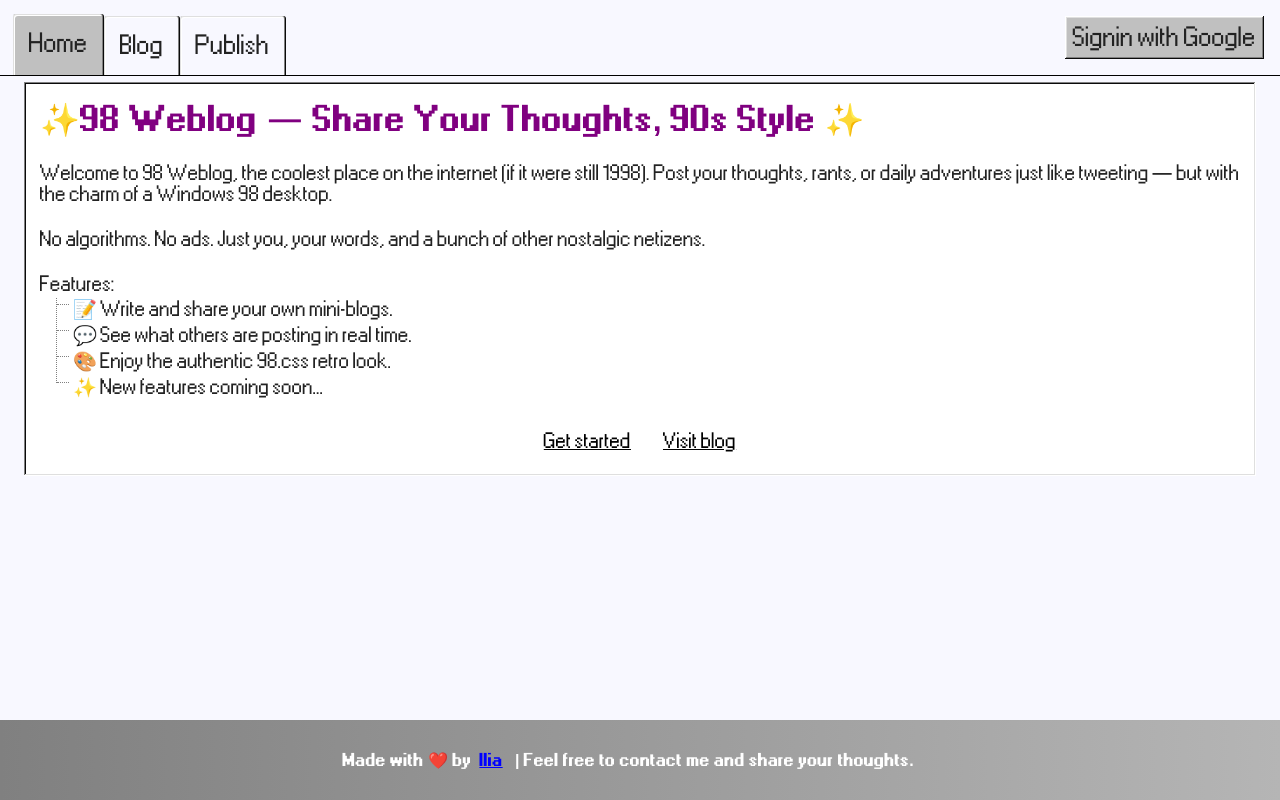
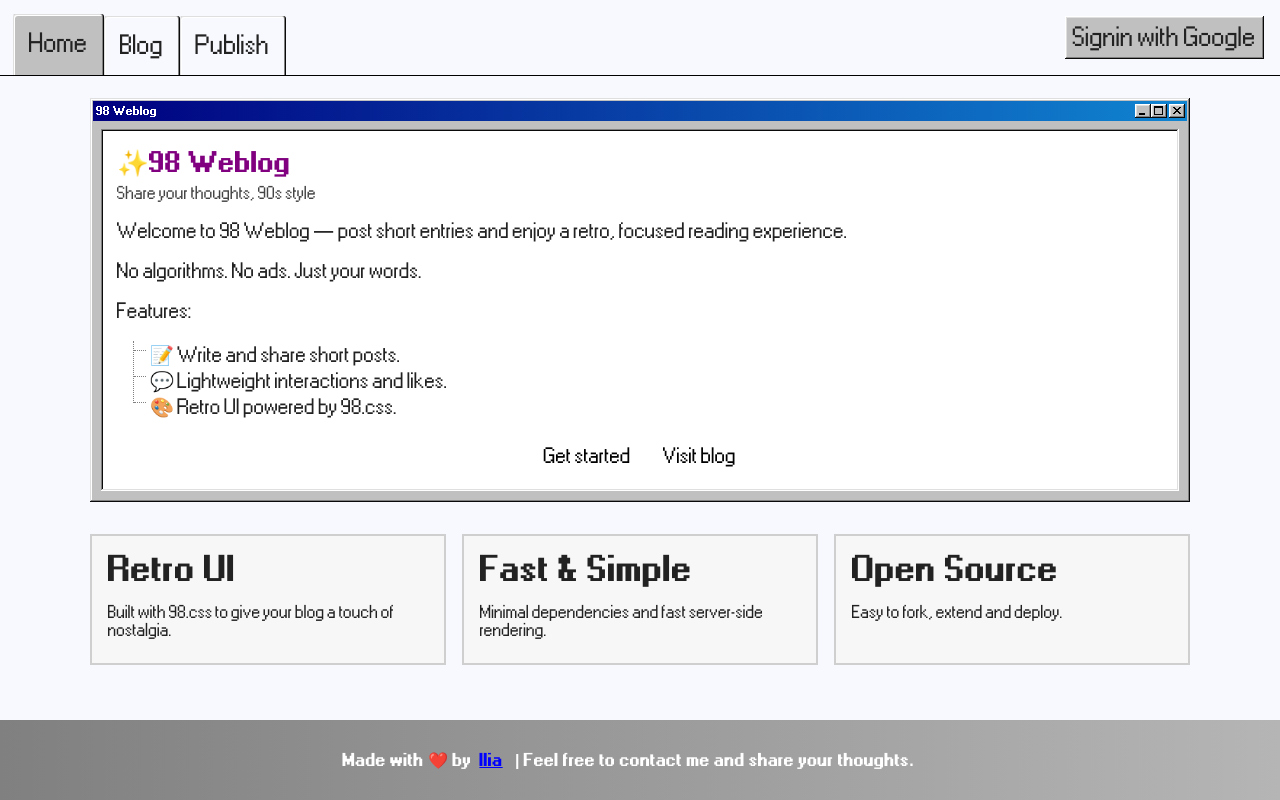
Before and after one commit to IliaAhd/98-weblog, a Next.js app: page / in a window 1280 px wide. Built offline with nearby package versions, Linux system fonts and the light colour scheme; no server answers.

Commit message:
New landing page

```diff
--- a/src/app/page.tsx
+++ b/src/app/page.tsx
@@ -1,9 +1,11 @@
 import Hero from "@/components/Hero/Hero";
+import Features from "@/components/Features/Features";
 
 export default function Home() {
   return (
     <>
       <Hero />
+      <Features />
     </>
   );
 }
--- /dev/null
+++ b/src/components/Features/Features.module.css
@@ -0,0 +1,31 @@
+.features {
+  max-width: 1100px;
+  margin: 2rem auto;
+}
+
+.grid {
+  display: grid;
+  grid-template-columns: repeat(3, 1fr);
+  gap: 1rem;
+}
+
+.card {
+  padding: 0.5rem;
+  border: 2px solid #cfcfcf;
+  background: #f7f7f7;
+  box-shadow: none;
+}
+
+.card p {
+  font-size: 1rem;
+}
+
+.card h3 {
+  margin: 0 0 0.5rem 0;
+}
+
+@media (max-width: 800px) {
+  .grid {
+    grid-template-columns: 1fr;
+  }
+}
--- /dev/null
+++ b/src/components/Features/Features.tsx
@@ -0,0 +1,30 @@
+import styles from "./Features.module.css";
+
+export default function Features() {
+  return (
+    <section className={styles.features} aria-labelledby="features-title">
+      <div className={styles.grid}>
+        <div className={`window ${styles.card}`}>
+          <div className="window-body">
+            <h3>Retro UI</h3>
+            <p>Built with 98.css to give your blog a touch of nostalgia.</p>
+          </div>
+        </div>
+
+        <div className={`window ${styles.card}`}>
+          <div className="window-body">
+            <h3>Fast & Simple</h3>
+            <p>Minimal dependencies and fast server-side rendering.</p>
+          </div>
+        </div>
+
+        <div className={`window ${styles.card}`}>
+          <div className="window-body">
+            <h3>Open Source</h3>
+            <p>Easy to fork, extend and deploy.</p>
+          </div>
+        </div>
+      </div>
+    </section>
+  );
+}
--- a/src/components/Hero/Hero.module.css
+++ b/src/components/Hero/Hero.module.css
@@ -1,11 +1,20 @@
 .list {
   font-size: 1.2rem !important;
   padding: 1rem !important;
+  display: flex !important;
+  flex-direction: column;
+  gap: 1rem;
 }
 
 .title {
-  font-size: 2rem;
+  font-size: 1.6rem;
   color: purple;
+}
+
+.subtitle {
+  font-size: 1rem;
+  color: #444;
+  margin-top: 6px;
 }
 
 .navList {
--- a/src/components/Hero/Hero.tsx
+++ b/src/components/Hero/Hero.tsx
@@ -3,41 +3,46 @@ import Link from "next/link";
 
 export default function Hero() {
   return (
-    <div className="window-body">
-      <div>
+    <div
+      className="window"
+      style={{ maxWidth: "1100px", margin: "1.5rem auto" }}
+    >
+      <div className="title-bar">
+        <div className="title-bar-text">98 Weblog</div>
+        <div className="title-bar-controls">
+          <button aria-label="Minimize" />
+          <button aria-label="Maximize" />
+          <button aria-label="Close" />
+        </div>
+      </div>
+      <div className="window-body">
         <ul className={`tree-view ${styles.list}`}>
           <li>
-            <strong className={styles.title}>
-              ✨98 Weblog <span>— Share Your Thoughts, 90s Style ✨</span>
-            </strong>
+            <strong className={styles.title}>✨98 Weblog</strong>
+            <div className={styles.subtitle}>
+              Share your thoughts, 90s style
+            </div>
           </li>
-          <br />
+
           <li>
-            Welcome to 98 Weblog, the coolest place on the internet (if it were
-            still 1998). Post your thoughts, rants, or daily adventures just
-            like tweeting — but with the charm of a Windows 98 desktop.
+            Welcome to 98 Weblog — post short entries and enjoy a retro, focused
+            reading experience.
           </li>
-          <br />
-          <li>
-            No algorithms. No ads. Just you, your words, and a bunch of other
-            nostalgic netizens.
-          </li>
-          <br />
+
+          <li>No algorithms. No ads. Just your words.</li>
+
           <li>Features:</li>
           <ul>
-            <li>📝 Write and share your own mini-blogs.</li>
-            <li>💬 See what others are posting in real time.</li>
-            <li>🎨 Enjoy the authentic 98.css retro look.</li>
-            <li>✨ New features coming soon...</li>
+            <li>📝 Write and share short posts.</li>
+            <li>💬 Lightweight interactions and likes.</li>
+            <li>🎨 Retro UI powered by 98.css.</li>
           </ul>
-          <br />
+
           <li className={styles.navList}>
-            <Link className={styles.navLink} href="/publish">
+            <Link className="default" href="/publish">
               Get started
             </Link>
-            <Link className={styles.navLink} href="/blog">
-              Visit blog
-            </Link>
+            <Link href="/blog">Visit blog</Link>
           </li>
         </ul>
       </div>
```
